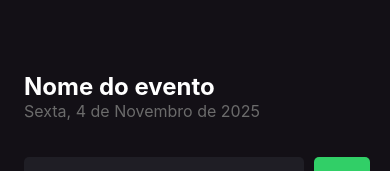
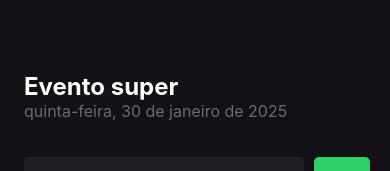
Before and after one commit to GiovannyFialho/imhere, a React Native app: screen / in a window 390 px wide. Shown: the top 171 px of the page. Built offline with nearby package versions, Linux system fonts and the light colour scheme.

Commit message:
ajustes finos no projeto

```diff
--- a/src/screens/Home/index.tsx
+++ b/src/screens/Home/index.tsx
@@ -33,12 +33,9 @@ export function Home() {
       {
         text: "Sim",
         onPress: () => {
-          const newParticipantsList = participants.filter(
-            (participant) => participant !== name
+          setparticipants((prev) =>
+            prev.filter((participant) => participant !== name)
           );
-          setparticipants(newParticipantsList);
-
-          Alert.alert("Deletado!");
         },
       },
       { text: "Não", style: "cancel" },
@@ -47,9 +44,16 @@ export function Home() {
 
   return (
     <View style={styles.container}>
-      <Text style={styles.eventName}>Nome do evento</Text>
+      <Text style={styles.eventName}>Evento super</Text>
 
-      <Text style={styles.eventDate}>Sexta, 4 de Novembro de 2025</Text>
+      <Text style={styles.eventDate}>
+        {new Intl.DateTimeFormat("pt-br", {
+          weekday: "long",
+          day: "numeric",
+          month: "long",
+          year: "numeric",
+        }).format(new Date())}
+      </Text>
 
       <View style={styles.form}>
         <TextInput
```
